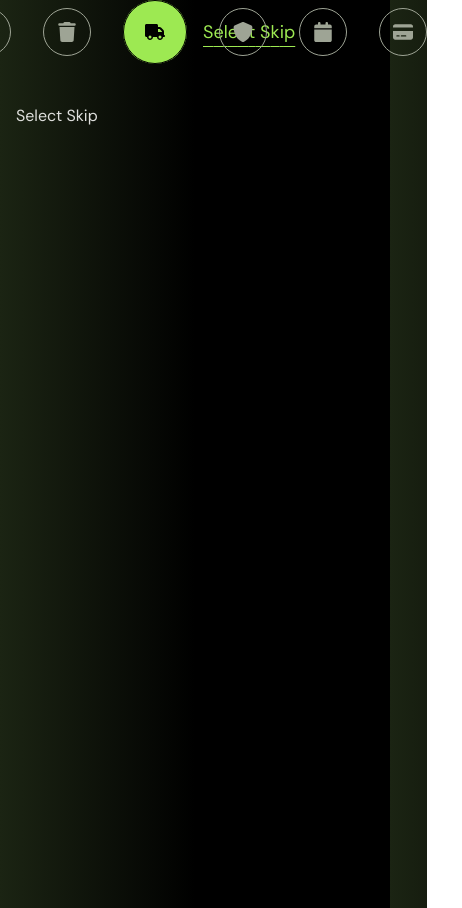
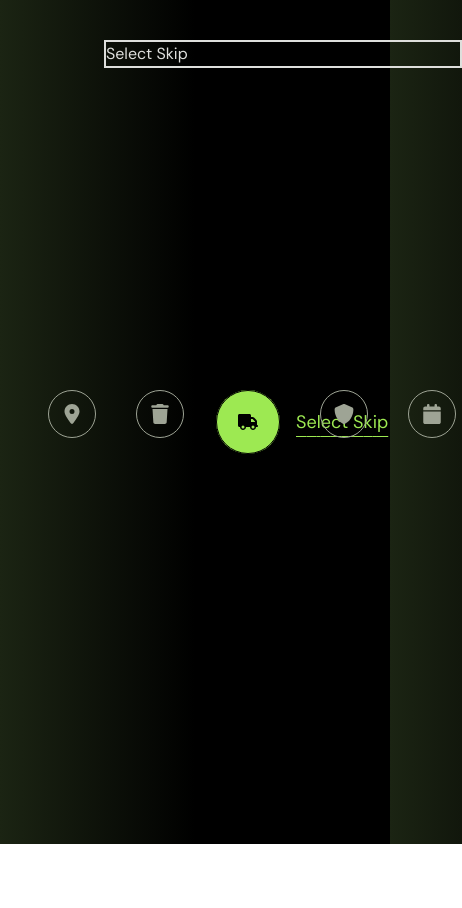
Before and after one commit to brrkrmn/REMWaste, a Next.js app: page /select-skip in a window 390 px wide. Shown: the whole page, 462 px wide, since content can reach past the window. After the commit the page ends 844 px from the top, so only its background shows below. Built offline with nearby package versions, Linux system fonts and the light colour scheme.

Commit message:
make navbar fixed

```diff
--- a/src/app/layout.tsx
+++ b/src/app/layout.tsx
@@ -21,7 +21,9 @@ const RootLayout = ({
     <html lang="en" className={dmSans.className}>
       <body className="container responsiveFlex">
         <Navbar />
-        <main className="w-full h-full min-h-screen py-10">{children}</main>
+        <main className="w-full h-full min-h-screen py-10 ml-44">
+          {children}
+        </main>
       </body>
     </html>
   );
--- a/src/app/select-skip/page.tsx
+++ b/src/app/select-skip/page.tsx
@@ -1,7 +1,5 @@
 const SelectSkipPage = () => {
-  return (
-    <div>Select Skip</div>
-  )
+  return <div className="border-2">Select Skip</div>;
 }
 
 export default SelectSkipPage;
--- a/src/components/Navbar/Navbar.tsx
+++ b/src/components/Navbar/Navbar.tsx
@@ -11,7 +11,7 @@ const Navbar = () => {
   const [hoveredLink, setHoveredLink] = useState(pathname || "/");
 
   return (
-    <div className="w-fit flex flex-row md:flex-col gap-8 items-center">
+    <div className="w-60 flex flex-row md:flex-col gap-8 items-start fixed top-1/2 -translate-y-1/2 left-10">
       {navLinks.map((navLink) => {
         const isActive = pathname === navLink.link;
         const isHovered = hoveredLink === navLink.link;
@@ -34,7 +34,7 @@ const Navbar = () => {
                 !isActive && isHovered
                   ? "text-background"
                   : !isActive && !isHovered
-                  ? "text-foreground-secondary"
+                  ? "text-foreground-secondary ml-2"
                   : isActive && !isHovered
                   ? "text-primary"
                   : "text-background"
```
